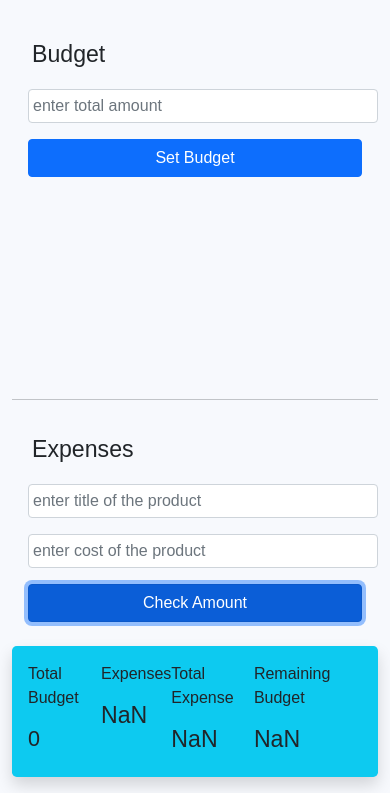
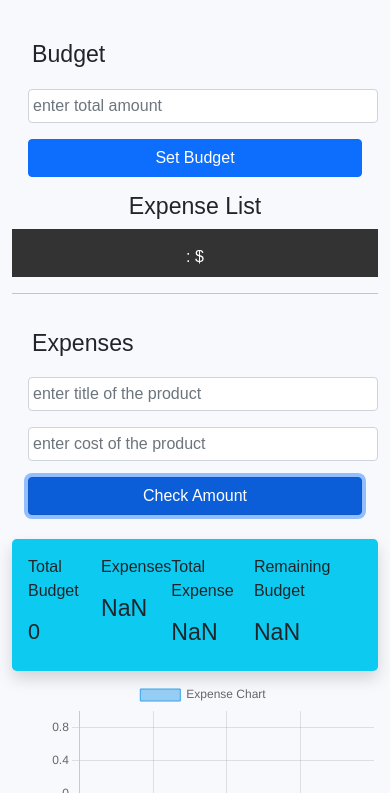
Before and after one commit to Vaggtzm/expsensetracker, a plain HTML site: page expenseTracker/public/index.html in a window 390 px wide. Both pictures are taken after a click on the button "Check Amount". Shown: the part 51-844 px from the top of the page. Drawn offline with nearby package versions, Linux system fonts and the light colour scheme.

Commit message:
update 3

```diff
--- a/expenseTracker/public/index.css
+++ b/expenseTracker/public/index.css
@@ -10,10 +10,10 @@ body{
 }
 
 
-.list{
-    background-color: aqua;
-    padding: 2em 1.2em;
-    border-radius: 0.6em;
+#expsenseList{
+    background-color:#333;
+    color: white;
+    padding: 1rem;
 }
 
  .showERROR{
@@ -26,9 +26,3 @@ body{
     color: #000000;
 
  }
-
- #how_to_use{
-    text-align: center;
-    width: 100%;
-    height: 100vh;
- }
--- a/expenseTracker/public/index.html
+++ b/expenseTracker/public/index.html
@@ -23,7 +23,7 @@
   <div class="container">
     <!--budget-->
     <div class="row">
-      <div class="col-md-6">
+      <div class="col-md-12">
         <div class="d-flex justify-content-center flex-column mt-3 p-2">
           <h3 class="m-1 p-2">Budget</h3>
           <!--budget input-->
@@ -31,14 +31,16 @@
           <button class="btn btn-primary m-2" id="total-amount-button">Set Budget</button>
         </div>
       </div>
-      <div class="col-md-6">
-        <canvas id="BudgetChart" class="h-100 w-100"></canvas>
+      <div class="col-md-12 d-flex justify-content-center flex-column">
+        <h3 class="text-center">Expense List</h3>
+        <ul id="expsenseList" class="pb-2 navbar-nav  text-center"></ul>
       </div>
     </div>
     <hr>
     <div class="user-amount-container d-flex justify-content-evenly flex-column mt-3 p-2">
       <h3 class="m-1 p-2">Expenses</h3>
       <input type="text" class="product-title form-control m-2 p-1" id="product-title" placeholder="enter title of the product">
+
       <input type="number" class="product-cost form-control m-2 p-1" id="expense_value" placeholder="enter cost of the product">
       <button class="btn btn-primary m-2" id="check-amount">Check Amount</button>
     </div>
@@ -46,42 +48,30 @@
     <div class="output-container d-flex justify-content-evenly mt-2 p-3 bg-info rounded-3 shadow">
       <div>
         <p>Total Budget</p>
-        <h4 id="amount">0</h4>
+        <h4 id="amount" class="budget">0</h4>
       </div>
       <div>
         <p>Expenses</p>
-        <h3 id="expense_display">0</h3>
+        <h3 id="expense_display" class="expense_display">0</h3>
       </div>
       <div>
         <p>Total Expense</p>
-        <h3 id="total_expense">0</h3>
+        <h3 id="total_expense" class="total_expense">0</h3>
       </div>
       <div>
         <p>Remaining Budget</p>
-        <h3 id="Remaining_budget">0</h3>
+        <h3 id="Remaining_budget" class="remaininng_budget">0</h3>
       </div>
     </div>
 
   <div class="container">
         <div class="row">
-                <div class="col-md-12">
+                <div class="col-md-12 m-2">
+                  <canvas id="BudgetChart"></canvas>
 
                 </div>
         </div>
   </div>
-  <!--documentation-->
-  <section id="how_to_use" class="pt-5 m-3">
-    <div class="container">
-      <h2>How to use Expense Tracker</h2>
-      <p>First add your current budget in the budget input, then go and add the name of the product that you spend money on and the price.</p>
-      <p>After you add all the necessary data, click the "Check Amount" button. After clicking the button, you will see a list with the name of the product, the price you previously added, and the balance of your budget or what is left from your budget after the expense.</p>
-      <p>If you want to use the Expense Tracker again, copy and paste the balance as your new budget and fill in the inputs again. Click the "Check Amount" button to see the results.</p>
-      <h2>Created by Vaggelis Tzimas</h2>
-      <a href="https://www.instagram.com/vagellis.dev/"><i class="bi bi-instagram"></i></a>
-      <a href="https://web.facebook.com/vaggelis.tzimas.1/"><i class="bi bi-facebook"></i></a>
-      <a href="https://github.com/Vaggtzm"><i class="bi bi-github"></i></a>
-    </div>
-  </section>
   <script src="index.js"></script>
   <!--chart js library-->
   <script src="https://cdn.jsdelivr.net/npm/chart.js"></script>
--- a/expenseTracker/public/index.js
+++ b/expenseTracker/public/index.js
@@ -10,23 +10,34 @@
     //print the expense
     let budgetDisplay = document.getElementById('amount');
     budgetDisplay.innerText = Newbudget;
-  // Call the function to update the chart
-  updateChart(budgetDisplay);
  });
- //display the budget to chart
+ //display the expenses and budget to chart
  function updateChart(budgetDisplay) {
+  const CurrentBudget = document.querySelector(".budget")
+  const budget = parseFloat(CurrentBudget.innerText);
+  const expenseDisplay = document.querySelector(".expense_display");
+  const expense = parseFloat(expenseDisplay.innerText);
+  const  budgetRemain = document.querySelector(".remaininng_budget")
+  const Remain = parseFloat(budgetRemain.innerText);
+  const expenseTotal = document.querySelector(".total_expense");
+  const ExpenditureTotal = parseFloat(expenseTotal.innerText)
   const budgetCanvas = document.getElementById('BudgetChart');
   const chart = new Chart(budgetCanvas, {
-    type: 'pie',
+    type: 'bar',
     data: {
-      labels: ['Current Budget'],
+      labels: ['Current Budget', 'Expenses', 'Remaining Budget' , 'Total expense'],
       datasets: [{
         label: 'Expense Chart',
-        data: [parseFloat(budgetDisplay.innerText)],
+        data: [budget, expense , Remain , ExpenditureTotal],
         backgroundColor: [
           'rgba(54, 162, 235, 0.5)', // Current budget bar color
+          'rgba(255, 99, 132, 0.5)', // Expenses bar color
+          'rgba(54, 162, 235, 0.5)', // remaining  budget bar color
+          'rgba(54, 162, 235, 0.5)', // total expense   bar color
+
         ],
         borderColor: [
+          'rgba(54, 162, 235, 1)',
           'rgba(255, 99, 132, 1)',
         ],
         borderWidth: 1
@@ -41,7 +52,6 @@
     }
   });
 }
-
 // Set initial total expense to 0
 let totalExpense = 0;
 
@@ -82,6 +92,16 @@ expenseButton.addEventListener('click', () => {
   // Update the total expense display
   const expenseFull = document.getElementById('total_expense');
   expenseFull.innerText = totalExpense;
+  //get the product title
+  const productTitle = document.getElementById('product-title');
+  //print the expense list
+
+      const expsenseList = document.getElementById('expsenseList');
+      const listItem = document.createElement('li');
+      listItem.innerText = `${productTitle.value}: $${productCost.value}`;
+      expsenseList.appendChild(listItem);
+  // Call the function to update the chart
+  updateChart();
 
        // Console checks
   console.log(productCost.value);
```
